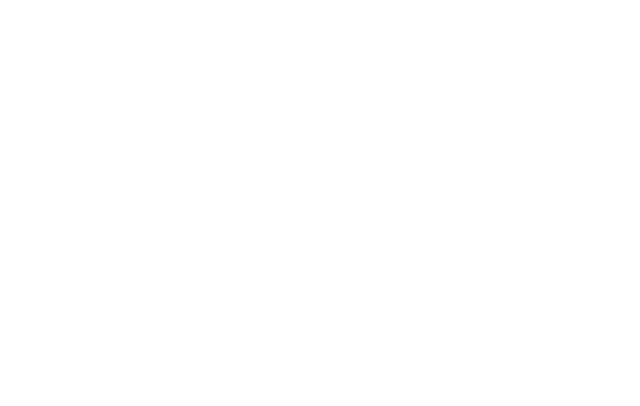
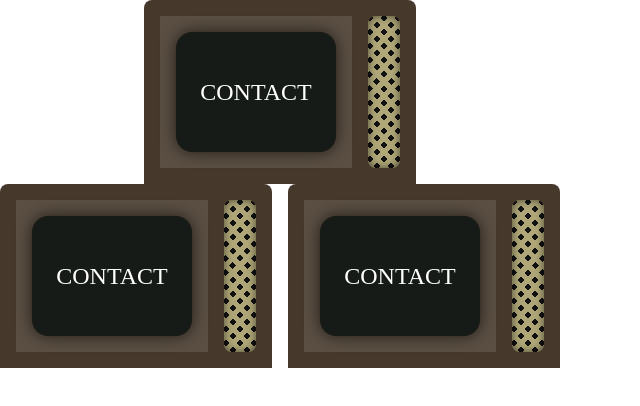
Before and after one commit to MrCabbageStick/portfolio, a website: page src/index.html in a window 1280 px wide. Shown: the whole page, without its empty margins (0-640 px from the left). Drawn offline with nearby package versions, Linux system fonts and the light colour scheme; files that its build step writes are made by us from their sources; a web font is replaced by a local one.

Commit message:
Created and added basic styling to CRTs

```diff
--- a/src/index.html
+++ b/src/index.html
@@ -17,6 +17,52 @@
 <body>
 
 
+    <section class="links">
+
+        <div class="crt">
+
+            <div class="crt__display-outline">
+                <div class="crt__display">
+                    <button class="crt__button">
+                        contact
+                    </button>
+                </div>
+            </div>
+
+            <div class="crt__speaker"></div>
+        </div>
+
+        <div class="crt">
+
+            <div class="crt__display-outline">
+                <div class="crt__display">
+                    <button class="crt__button">
+                        contact
+                    </button>
+                </div>
+            </div>
+
+            <div class="crt__speaker"></div>
+        </div>
+
+        <div class="crt">
+
+            <div class="crt__display-outline">
+                <div class="crt__display">
+                    <button class="crt__button">
+                        contact
+                    </button>
+                </div>
+            </div>
+
+            <div class="crt__speaker"></div>
+        </div>
+
+
+
+    </section>
+
+
 
 </body>
 </html>
--- /dev/null
+++ b/src/sass/_crt.scss
@@ -0,0 +1,68 @@
+.crt{
+    --clr-crt-body: hsl(32, 24%, 22%);
+    --clr-crt-outline: hsl(29, 15%, 31%);
+    --clr-crt-display: #171b17;
+    --clr-crt-button-text: #fff;
+
+    display: grid;
+    grid-template-columns: min-content min-content;
+    gap: 1rem;
+    padding: 1rem;
+    background-color: var(--clr-crt-body);
+    width: min-content;
+    border-radius: .5rem .5rem 0 0;
+
+    &__speaker{
+        --_clr-speaker-grill: #afa778;
+        --_clr-speaker-bg: #111;
+        --_speaker-stripe-width: 5px;
+
+        width: 2rem;
+        height: 100%;
+        border-radius: .5rem;
+        background-color: var(--_clr-speaker-bg);
+        box-shadow: inset 0 0 .5rem #0009;
+
+        background-image:
+            repeating-linear-gradient(
+                45deg,
+                var(--_clr-speaker-grill) 0px, var(--_clr-speaker-grill) var(--_speaker-stripe-width),
+                transparent var(--_speaker-stripe-width), transparent calc(var(--_speaker-stripe-width) * 2)
+            ),
+            repeating-linear-gradient(
+                -45deg,
+                var(--_clr-speaker-grill) 0px, var(--_clr-speaker-grill) var(--_speaker-stripe-width),
+                transparent var(--_speaker-stripe-width), transparent calc(var(--_speaker-stripe-width) * 2)
+            )
+        ;
+    }
+
+    &__display-outline{
+        padding: 1rem;
+        background-color: var(--clr-crt-outline);
+        display: grid;
+        place-content: center;
+    }
+
+    &__display{
+        display: grid;
+        place-content: center;
+        width: 10rem;
+        aspect-ratio: 4 / 3;
+        background-color: var(--clr-crt-display);
+        border-radius: 1rem;
+        box-shadow: 0 0 1rem #000a;
+    }
+
+    &__button{
+        width: 100%;
+        height: 100%;
+        background-color: transparent;
+        outline: 0;
+        border: 0;
+        cursor: pointer;
+        font-size: 1.5rem;
+        color: var(--clr-crt-button-text);
+        text-transform: uppercase;
+    }
+}
--- a/src/sass/main.scss
+++ b/src/sass/main.scss
@@ -1 +1,27 @@
-@use "./reset"
+@use "./reset";
+@use "./crt";
+
+html,
+body{
+    height: 100%;
+}
+
+body{
+    position: relative;
+}
+
+.links{
+    display: grid;
+    justify-items: center;
+    gap: 0 1rem;
+    grid-template-rows: min-content min-content;
+    grid-template-columns: min-content min-content;
+    grid-template-areas:
+        "one one"
+        "two three"
+    ;
+
+    & > :first-child{
+        grid-area: one;
+    }
+}
```
